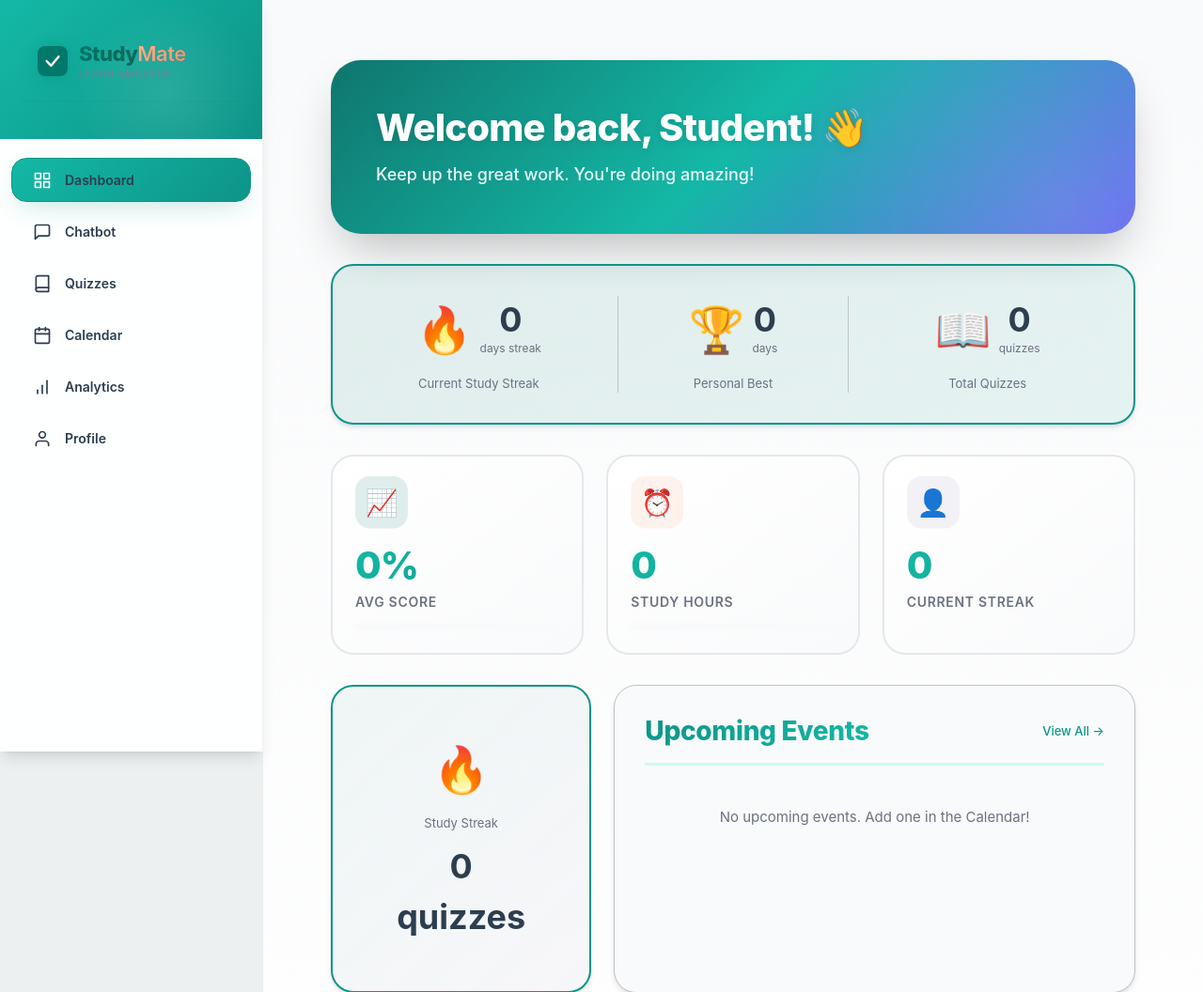
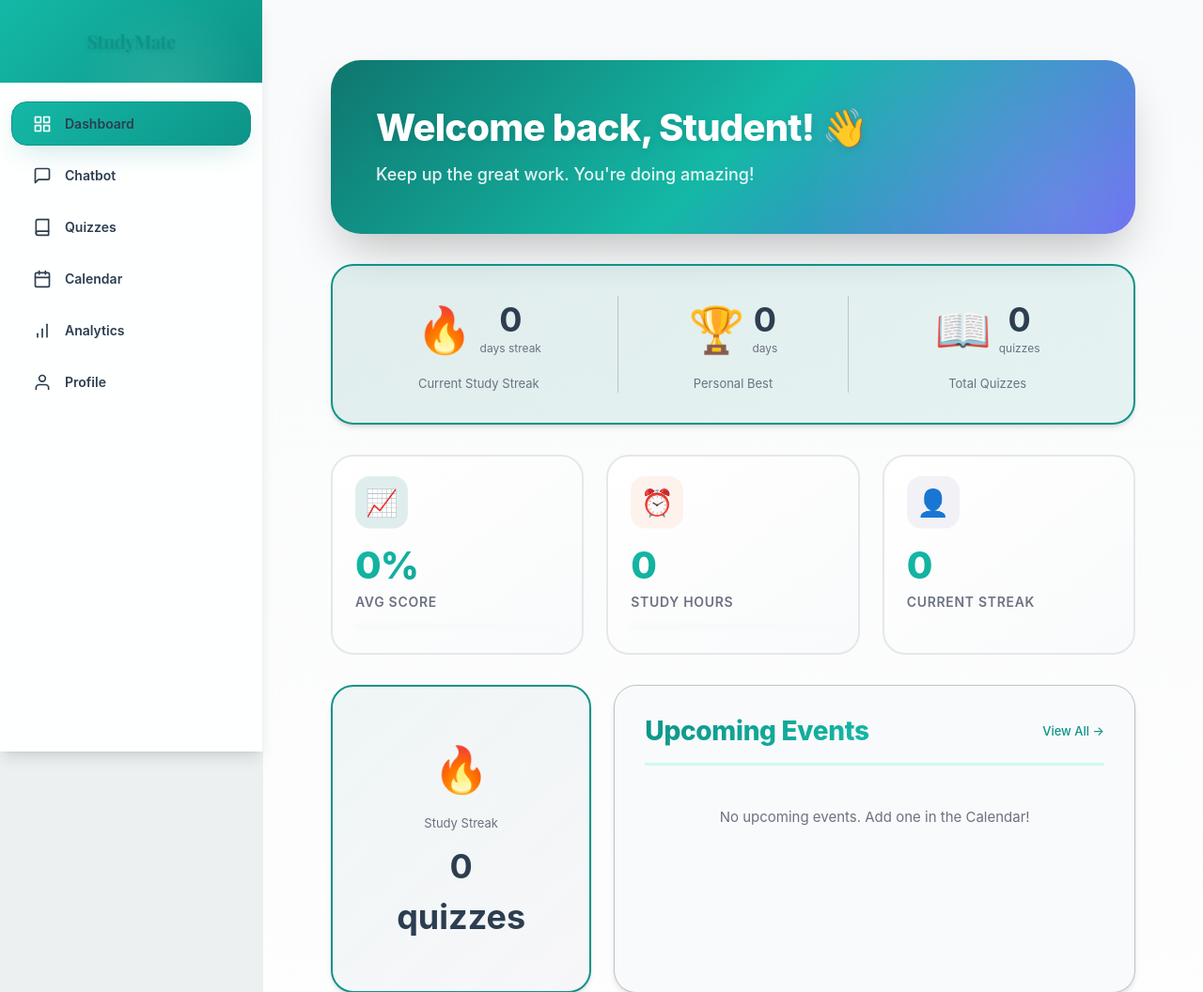
Before and after one commit to neerajsainisot25/study-buddy, a Flask app: page / in a window 1280 px wide. Shown: the top 1056 px of the page at 94% size. Run offline with Flask 3, Linux system fonts and the light colour scheme; data comes from the database, SQL or seed files in the repository; data that the repository does not hold is empty; some libraries are stand-ins or nearby versions.

Commit message:
Update logo to a simple white text design with elegant font
Replaced complex SVG logo with "StudyMate" text using Playfair Display font in index.html, replit.md, and static/css/modern-design-system.css.

Replit-Commit-Author: Agent
Replit-Commit-Session-Id: a6413ed3-a926-47a5-bf79-edbe22700539
Replit-Commit-Checkpoint-Type: full_checkpoint
Replit-Commit-Event-Id: 088bcde1-d5a0-4b4e-a32b-a820efbf51c0
Replit-Commit-Screenshot-Url: https://storage.googleapis.com/screenshot-production-us-central1/fe2238ba-ea6d-46ab-801a-d7fe59535665/a6413ed3-a926-47a5-bf79-edbe22700539/UMpqPlj

```diff
--- a/index.html
+++ b/index.html
@@ -4,6 +4,11 @@
     <meta charset="UTF-8">
     <meta name="viewport" content="width=device-width, initial-scale=1.0">
     <title>StudyMate - Your Academic Companion</title>
+
+    <!-- Google Fonts -->
+    <link rel="preconnect" href="https://fonts.googleapis.com">
+    <link rel="preconnect" href="https://fonts.gstatic.com" crossorigin>
+    <link href="https://fonts.googleapis.com/css2?family=Playfair+Display:wght@700;800&display=swap" rel="stylesheet">
 
     <!-- Tailwind CSS CDN -->
     <script src="https://cdn.tailwindcss.com"></script>
--- a/static/css/modern-design-system.css
+++ b/static/css/modern-design-system.css
@@ -196,6 +196,30 @@ h6 {
     height: 200px;
     background: radial-gradient(circle, rgba(255, 255, 255, 0.1) 0%, transparent 70%);
     pointer-events: none;
+}
+
+/* Simple Text Logo */
+.logo-text-simple {
+    text-align: center;
+    padding: var(--space-2) 0;
+    position: relative;
+    z-index: 1;
+}
+
+.app-title {
+    font-family: 'Playfair Display', 'Georgia', serif;
+    font-size: clamp(1.75rem, 3vw, 2rem);
+    font-weight: 700;
+    color: white;
+    margin: 0;
+    letter-spacing: 0.5px;
+    text-shadow: 0 2px 8px rgba(0, 0, 0, 0.2);
+    transition: all var(--transition-base);
+}
+
+.app-title:hover {
+    transform: scale(1.02);
+    text-shadow: 0 4px 12px rgba(0, 0, 0, 0.3);
 }
 
 /* Enhanced Navigation */
--- a/templates/components/sidebar.html
+++ b/templates/components/sidebar.html
@@ -1,22 +1,7 @@
 <div class="sidebar glass-sidebar" id="sidebar">
     <div class="sidebar-header">
-        <div class="logo-text">
-            <div class="logo-icon-wrapper">
-                <svg class="logo-icon" viewBox="0 0 40 40" fill="none" xmlns="http://www.w3.org/2000/svg">
-                    <rect width="40" height="40" rx="8" fill="url(#logoGradient)"/>
-                    <path d="M12 20 L18 26 L28 14" stroke="white" stroke-width="3" stroke-linecap="round" stroke-linejoin="round"/>
-                    <defs>
-                        <linearGradient id="logoGradient" x1="0" y1="0" x2="40" y2="40">
-                            <stop offset="0%" stop-color="#00796B"/>
-                            <stop offset="100%" stop-color="#004D40"/>
-                        </linearGradient>
-                    </defs>
-                </svg>
-            </div>
-            <div class="logo-title">
-                <span class="logo-main">Study<span class="logo-accent">Mate</span></span>
-                <span class="logo-subtitle">Learn Smarter</span>
-            </div>
+        <div class="logo-text-simple">
+            <h1 class="app-title">StudyMate</h1>
         </div>
     </div>
 
```
Also changed, not shown: replit.md (+8 -0 lines).
